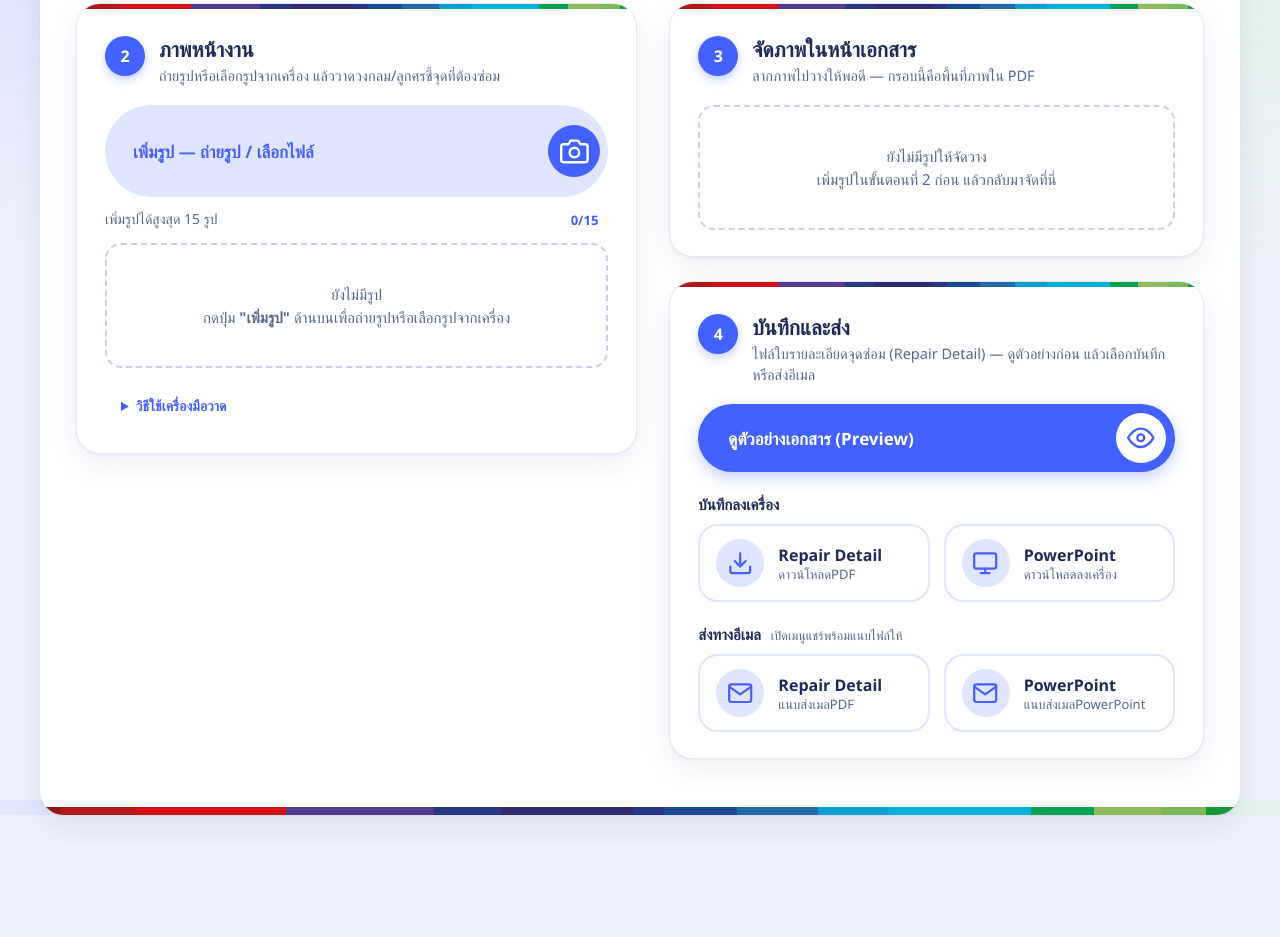
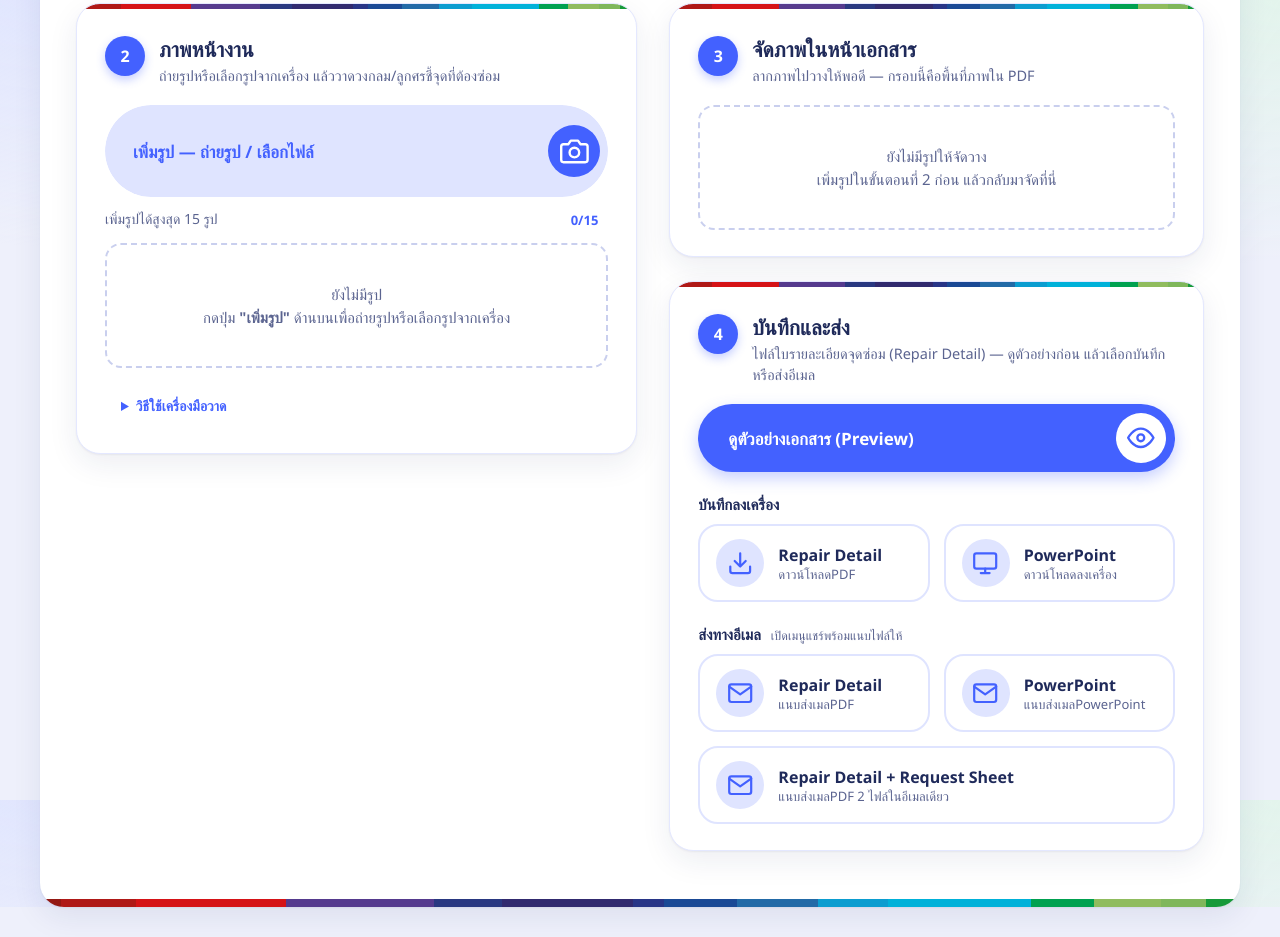
Before and after one commit to gym2548-sys/Repair-Sheet-online, a plain HTML site: page index.html in a window 1280 px wide. Shown: the part 830-1767 px from the top of the page. Before the commit the page ends 1675 px from the top, so only its background shows below. Drawn offline with nearby package versions, Linux system fonts and the light colour scheme.

Commit message:
index.html

```diff
--- a/index.html
+++ b/index.html
@@ -935,6 +935,7 @@ body[data-view="rs"] #stepper, body[data-view="rs"] .layout #step2, body[data-vi
       <div class="og-row">
         <button class="act" id="shareBtn" type="button" onclick="guard(sharePDF)"><span class="bi"><i class="ic" data-ic="mail"></i></span><span class="at"><span class="bl">Repair Detail</span><small>แนบส่งเมลPDF</small></span></button>
         <button class="act" id="pptxShareBtn" type="button" onclick="guard(sharePPTX)"><span class="bi"><i class="ic" data-ic="mail"></i></span><span class="at"><span class="bl">PowerPoint</span><small>แนบส่งเมลPowerPoint</small></span></button>
+        <button class="act" id="shareBothBtn" type="button" style="grid-column:1 / -1" onclick="guard(() => guardRs(shareBothPDF))"><span class="bi"><i class="ic" data-ic="mail"></i></span><span class="at"><span class="bl">Repair Detail + Request Sheet</span><small>แนบส่งเมลPDF 2 ไฟล์ในอีเมลเดียว</small></span></button>
       </div>
     </div>
     <div id="mail-hint"></div>
@@ -2448,7 +2449,7 @@ function buildPDF() {
   pdf.addImage(page.toDataURL('image/jpeg', 0.95), 'JPEG', 0, 0, PW, PH);
   return {
     pdf, moldNo, problem,
-    filename: 'Repair_Request_' + (moldNo || 'Blank').replace(/[\\/:*?"<>|\s]+/g, '_') + '.pdf',
+    filename: 'Repair_Detail_' + (moldNo || 'Blank').replace(/[\\/:*?"<>|\s]+/g, '_') + '.pdf',
     subject: 'แจ้งซ่อม Mold ' + (moldNo || '-') + (problem ? ' : ' + problem : '')
   };
 }
@@ -2828,6 +2829,45 @@ async function sharePDF() {
   }
 }
 
+async function shareBothPDF() {
+  const btn = document.getElementById('shareBothBtn');
+  const hint = document.getElementById('mail-hint');
+  hint.style.display = 'none';
+  setBusy(btn, 'กำลังเตรียมไฟล์...');
+
+  try {
+    const r1 = buildPDF(), r2 = buildRsPDF();
+    const kind = 'Repair Detail + Request Sheet';
+    const m = mailParts(kind);
+    const body = 'แจ้งซ่อม Mold: ' + (r1.moldNo || m.mold || '-') + '\nปัญหา: ' + (m.problem || '-') + '\n(แนบ Repair Detail และ Request Sheet)';
+    const files = [
+      new File([r1.pdf.output('blob')], r1.filename, { type: 'application/pdf' }),
+      new File([r2.pdf.output('blob')], r2.filename, { type: 'application/pdf' })
+    ];
+
+    // 1) แชร์ 2 ไฟล์พร้อมกันผ่านเมนูแชร์ (เลือก Mail / Outlook / LINE ได้)
+    if (navigator.canShare && navigator.canShare({ files })) {
+      try {
+        await navigator.share({ files, title: m.subject, text: body });
+        return;
+      } catch (err) {
+        if (err && err.name === 'AbortError') return;   // ผู้ใช้กดยกเลิก
+      }
+    }
+
+    // 2) วิธีสำรอง: บันทึก PDF ทั้ง 2 ไฟล์ แล้วเปิดอีเมลที่กรอกหัวข้อ/เนื้อหาไว้ให้ (ต้องแนบไฟล์เอง)
+    await savePDF(r1);
+    await savePDF(r2);
+    const href = mailHref(kind);
+    hint.innerHTML = 'บันทึกไฟล์ <b>' + r1.filename + '</b> และ <b>' + r2.filename + '</b> แล้ว<br>กดปุ่มด้านล่างเพื่อเปิดอีเมลถึง ' + MAIL_TO + ' แล้วแนบไฟล์ PDF ทั้ง 2 ไฟล์ที่เพิ่งบันทึก<br><a href="' + href + '" target="_top">เปิดอีเมล →</a>';
+    hint.style.display = 'block';
+  } catch (err) {
+    reportError(err);
+  } finally {
+    setIdle(btn);
+  }
+}
+
 async function sharePPTX() {
   const btn = document.getElementById('pptxShareBtn');
   const hint = document.getElementById('mail-hint');
```
